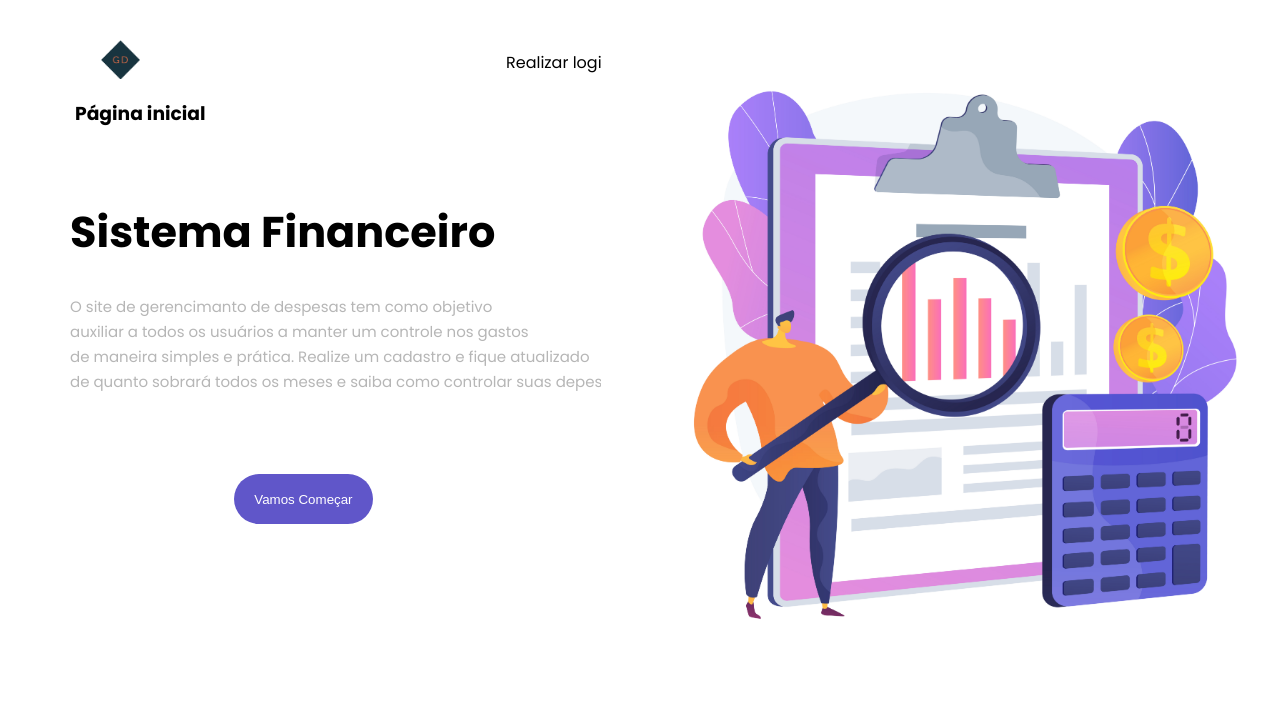
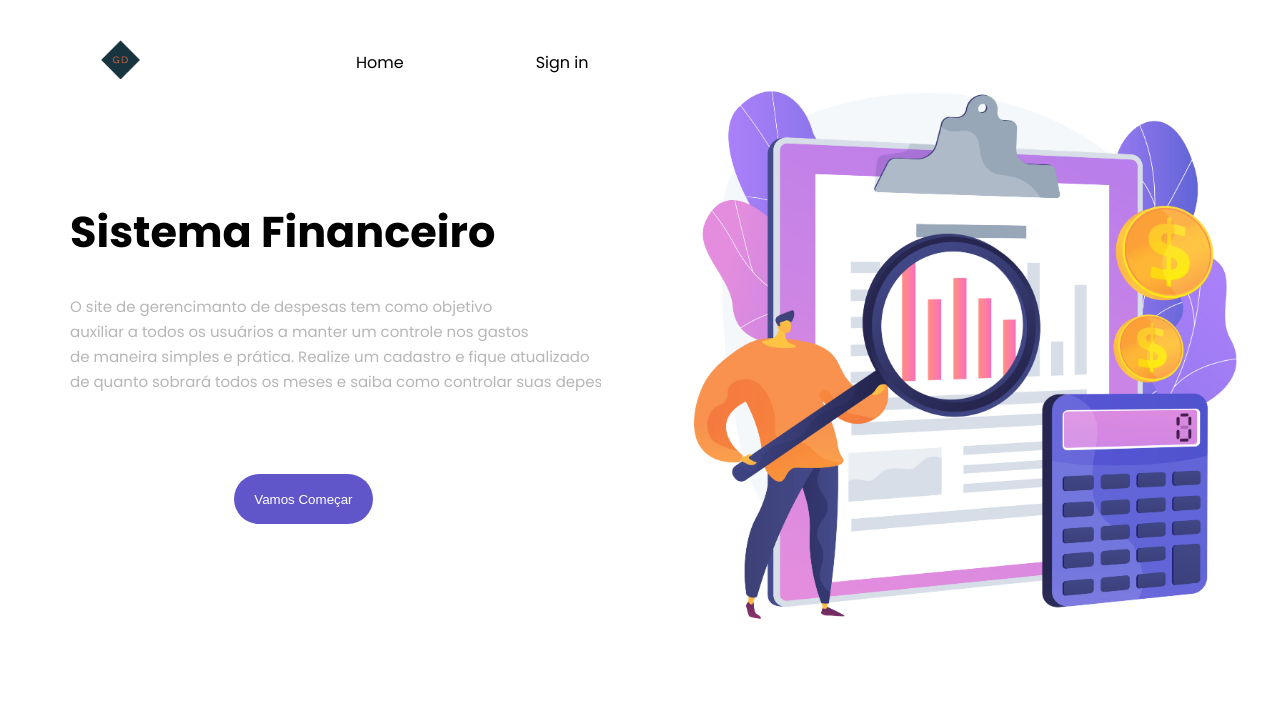
Before and after one commit to AdleyRodrigues/ProjetoWEB, a PHP site: page /home.html in a window 1280 px wide. Shown: the top 710 px of the page. Run offline with PHP 8.4, Linux system fonts and the light colour scheme.

Commit message:
pequenas alteraçoes

```diff
--- a/css/home.css
+++ b/css/home.css
@@ -11,11 +11,7 @@ html, body {
     overflow: hidden;
 
 }
-.pag{
-    margin-right: 60px;
-    margin-left: 75px;
-    margin-top: 10px;
-}
+
 
 ul {
     list-style-type: none;
@@ -25,9 +21,12 @@ ul {
     background-color: #fff;
 
 }
+.home{
+    margin-top: 16px;
+}
 .login{
     margin-top: 16px;
-    margin-left: 150px;
+    margin-left: 100px;
 }
 
 li {
--- a/css/homeDespesa.css
+++ b/css/homeDespesa.css
@@ -21,6 +21,10 @@ html, body {
     transform: translate(-50%,-50%);
     background: #dee0df;
     text-align: center;
+}
+
+.button.new {
+    text-decoration:none;
 }
 
 .form{
--- a/home.html
+++ b/home.html
@@ -10,16 +10,18 @@
     <link rel="preconnect" href="https://fonts.gstatic.com" crossorigin>
     <link href="https://fonts.googleapis.com/css2?family=Poppins:ital,wght@0,100;0,400;0,700;1,100;1,400&display=swap"
         rel="stylesheet">
-    <title>NewWave: Gerencimento de Despesas</title>
+    <title> GD </title>
 </head>
 <body>
     <nav class="nav">
         <ul>
             <li><img class="logo" src="css/img/Logotipo.png" alt=""></li>
-            <li><a class="login" href="login.html">Realizar login</a></li>
+
+            <li> <a class="home" href=""> Home </a></li>
+            <li><a class="login" href="login.html"> Sign in </a></li>
 
         </ul>
-         <h3 class="pag"> Página inicial</h3>
+
     </nav>
     <div class="conteudo">
         <div class="descricao">
--- a/homeDespesa.html
+++ b/homeDespesa.html
@@ -17,6 +17,7 @@
         <h1>Despesas cadastradas</h1> <br>
         <hr>
         <a href="#" onclick="PopUps.open()" class="button new">+ Nova Despesa</a> <br>
+
         <table class="table table-bordered table-hover">
 
             <thead>
@@ -42,6 +43,7 @@
 
             </tbody>
         </table>
+        <a href="home.html" class="button new">  Sair </a> <br>
     </div>
 
 
```
